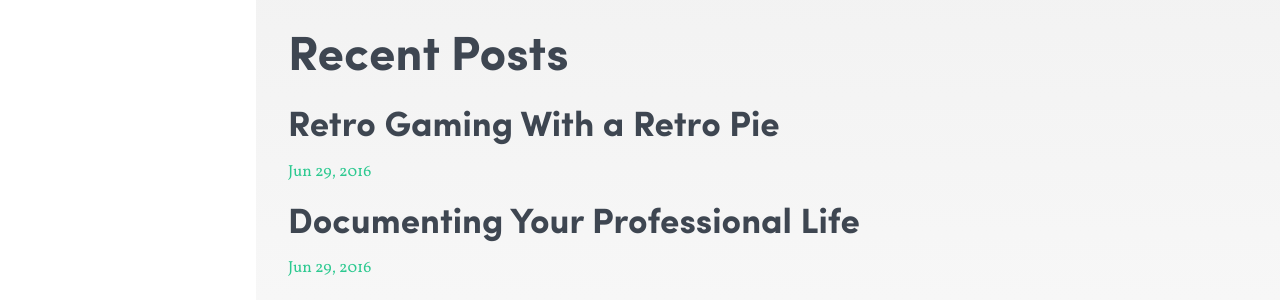
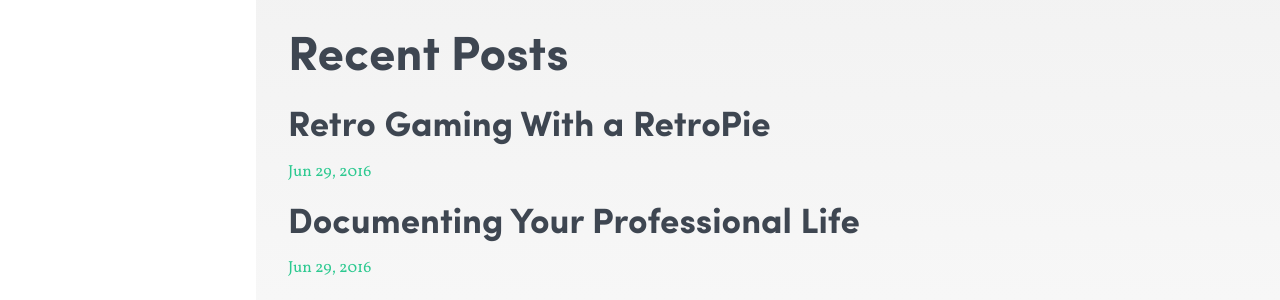
Before and after one commit to fergd/fergdblog, a Jekyll site: the page built from index.html, in a window 1280 px wide. Shown: the part 1144-1444 px from the top of the page. Built offline with Jekyll 4.4.1, drawn with Linux system fonts in a browser that asks for light colours; nearby versions of some CDN libraries; some of the changed lines change nothing that is shown.

Commit message:
modified the gaming article

```diff
--- a/_posts/2016-12-31-RetroPi-Setup.markdown
+++ b/_posts/2016-12-31-RetroPi-Setup.markdown
@@ -1,6 +1,6 @@
 ---
 layout: post
-title: Retro Gaming With a Retro Pie
+title: Retro Gaming With a RetroPie
 subtitle: Setting up a RetroPie gaming system because I couldn't get an NES Classic
 permalink: RetroPie-Gaming
 date: 2016/06/29
@@ -9,7 +9,7 @@
 published: true
 tags: retropie, development, gaming
 ---
-## NES Classic Editions Vs. RetroPie
+## NES Classic Edition Vs. RetroPie
 <img src="https://res.cloudinary.com/fergd/image/upload/v1483218569/retro-vs.jpg" style="max-width: 100%;" alt="Logos of NES and retropie" >
 
 Like many of my fellow humans, I was excited when I heard Nintendo were putting out a purpose-built NES pre-packed with 30 games. The price was right, too. However, Nintendo only released a small amount to market, making the chances of getting one slim-to-none. Even worse, the scalpers were turning around and selling the things for insane amounts of money. I don’t have time or patience for that shit, so I decided to take matters into my own hands.
@@ -78,7 +78,7 @@
 
 #### Grand Total - $57.57
 
-The NES classic is $59.99
+The NES Classic Edition is $59.99
 
 That’s it, that’s all I purchased. Of course, you can go as bare-bones or as far as you like. But, seeing that I have monitors, controllers, etc., that’s all that is necessary.
 
```
